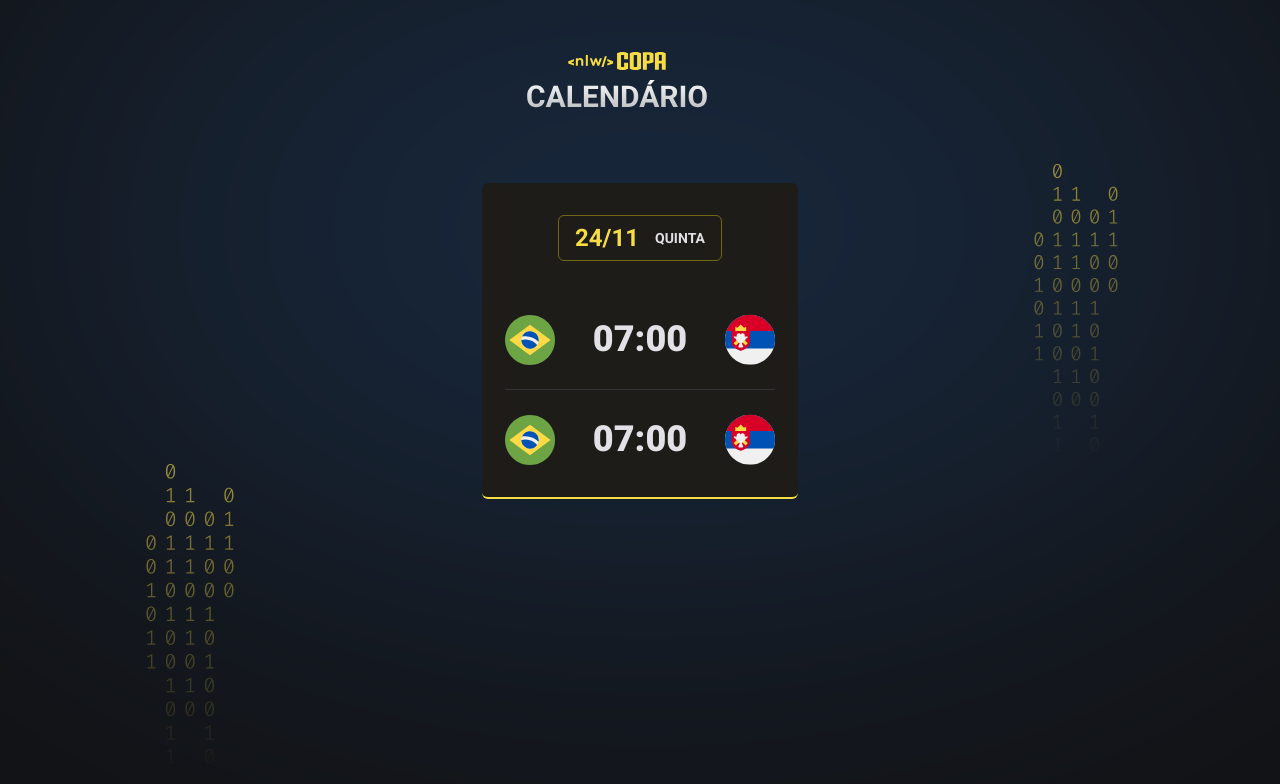
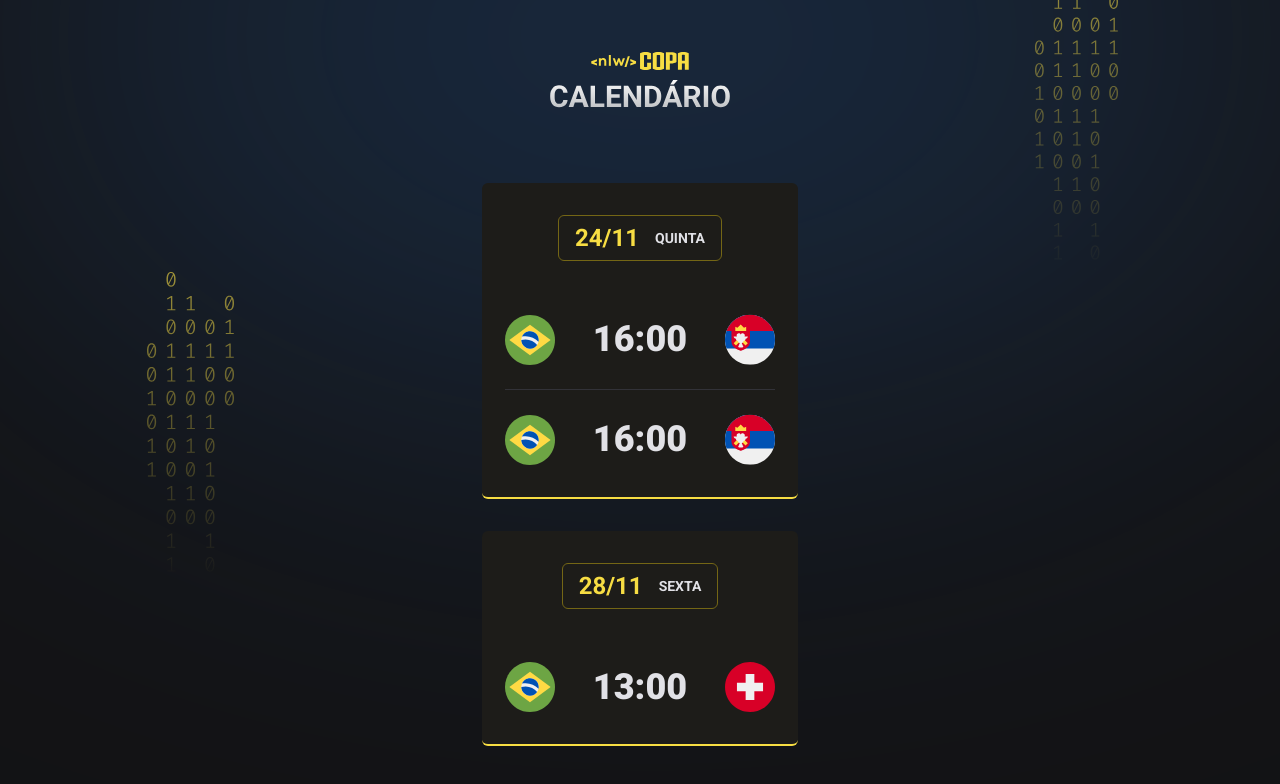
Before and after one commit to Livia-CA/NLW-copa-explore, a plain HTML site: page index.html in a window 1280 px wide. Drawn offline with Linux system fonts and the light colour scheme.

Commit message:
adiciona js para deixar dinâmico

```diff
--- a/index.html
+++ b/index.html
@@ -13,28 +13,8 @@
     </head>
     <body>
         <div id="app">
-            <header>
-                <img src="./assets/logo.svg" alt="logo da NLW">
-            </header>
 
-            <main id="cards">
-                <div class="card">
-                    <h2>24/11 <span>quinta</span></h2>
-
-                    <ul>
-                        <li>
-                            <img src="./assets/icon-brazil.svg" alt="Bandeira do Brasil">
-                            <strong>07:00</strong>
-                            <img src="./assets/icon-serbia.svg" alt="Bandeira da Sérvia">
-                        </li>
-                        <li>
-                            <img src="./assets/icon-brazil.svg" alt="Bandeira do Brasil">
-                            <strong>07:00</strong>
-                            <img src="./assets/icon-serbia.svg" alt="Bandeira da Sérvia">
-                        </li>
-                    </ul>
-                </div>
-            </main>
         </div>
+        <script src="./main.js"></script>
     </body>
 </html>
--- /dev/null
+++ b/main.js
@@ -0,0 +1,32 @@
+function createGame(player1, hour, player2) {
+    return `
+        <li>
+            <img src="./assets/icon-${player1}.svg" alt="Bandeira do ${player1}">
+            <strong>${hour}</strong>
+            <img src="./assets/icon-${player2}.svg" alt="Bandeira da ${player2}">
+        </li>
+    `
+}
+
+function createCard(date, day, games) {
+    return `
+        <div class="card">
+            <h2>${date}<span>${day}</span></h2>
+
+            <ul>
+               ${games}
+            </ul>
+        </div>
+    `
+}
+
+document.querySelector("#app").innerHTML = `
+    <header>
+        <img src="./assets/logo.svg" alt="logo da NLW">
+    </header>
+
+    <main id="cards">
+        ${createCard('24/11','quinta', createGame('brazil', '16:00', 'serbia') + createGame('brazil', '16:00', 'serbia'))}
+        ${createCard('28/11','sexta', createGame('brazil', '13:00', 'switzerland'))}
+    </main>
+`
--- a/style.css
+++ b/style.css
@@ -12,7 +12,7 @@ body {
     background-color: #121214;
     background-image: url(./assets/bg.svg);
     background-position-x: center;
-    background-position-y: 55%;
+    background-position-y: -715px;
 }
 
 body * {
@@ -26,6 +26,13 @@ body * {
 
 header {
     margin-bottom: 63px;
+    text-align: center;
+}
+
+#cards {
+    display: flex;
+    flex-direction: column;
+    gap: 32px;
 }
 
 .card {
```
Also changed, not shown: assets/icon-switzerland.svg (added).
